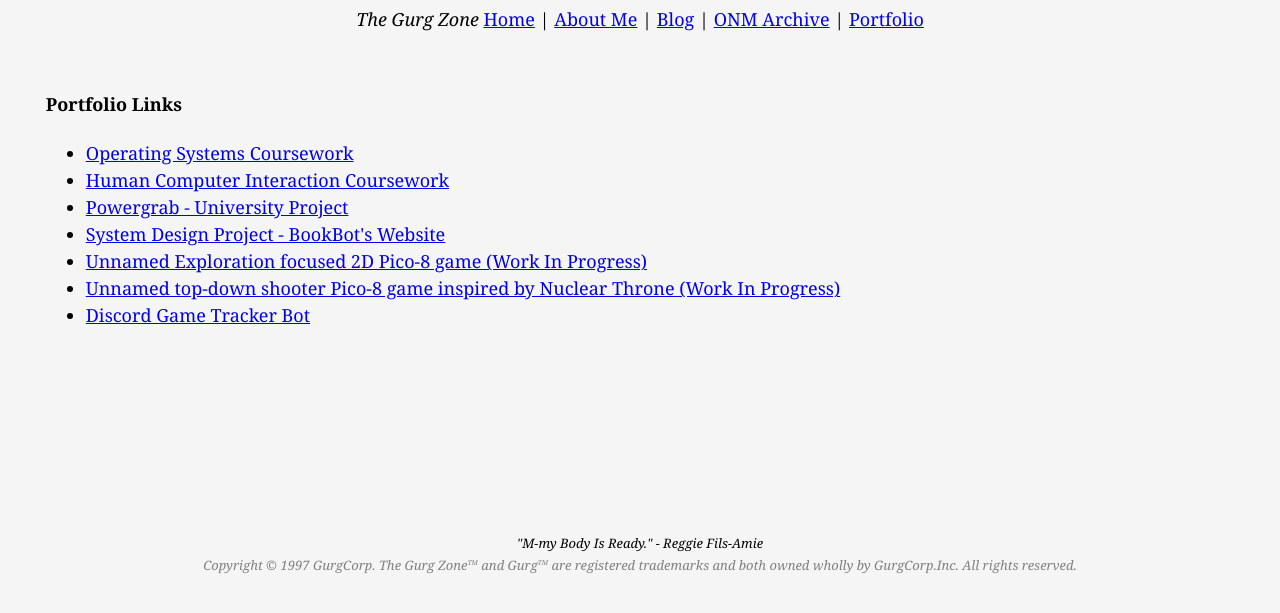
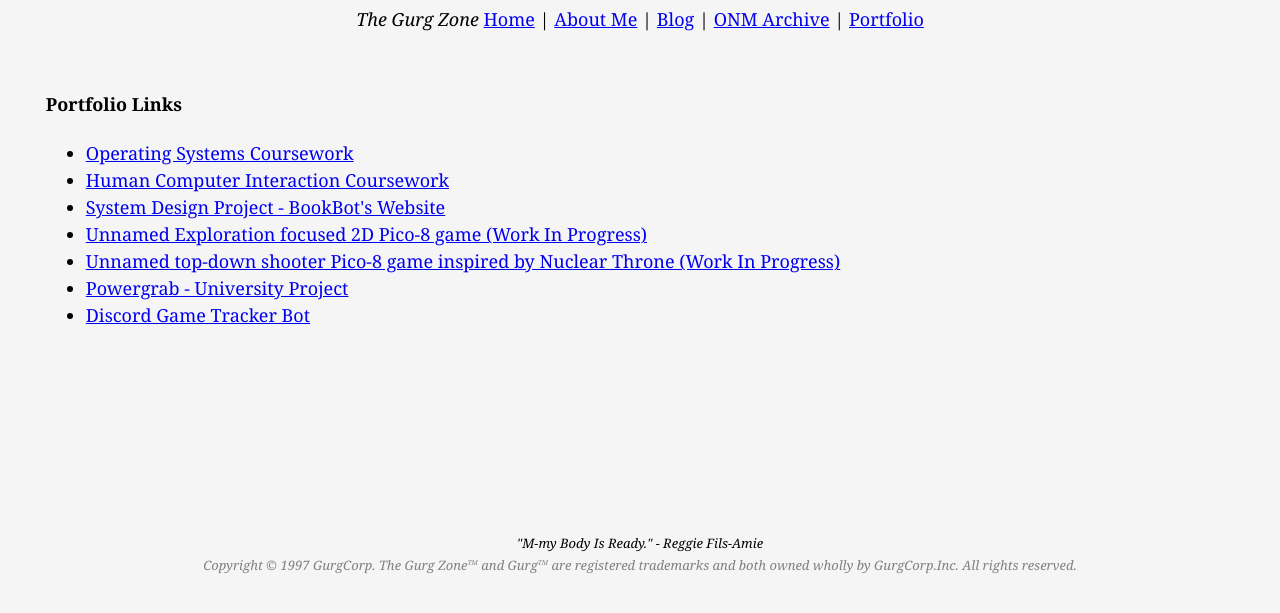
Before and after one commit to GreigHuth/greighuth.github.io, a Jekyll site: the page built from portfolio.html, in a window 1280 px wide. Shown: the top 613 px of the page. Built offline with Jekyll 4.4.1, drawn with Linux system fonts in a browser that asks for light colours.

Commit message:
Update portfolio.html

```diff
--- a/portfolio.html
+++ b/portfolio.html
@@ -8,25 +8,29 @@ layout: default
 
     <h4> Portfolio Links</h4>
     <ul>
+
       <li>
         <a href="https://github.com/GreigHuth/os-coursework"> Operating Systems Coursework</a>
       </li>
-      {% for post in site.posts %}
-        {% if post.categories contains "portfolio" %}
-          <li>
-            <a href ="{{ post.url }}"> {{ post.title }} </a>
-          </li>
-        {% endif %}
-      {% endfor %}
+
+      <li>
+          <a href="https://github.com/GreigHuth/Human-Computer-Interaction-Coursework"> Human Computer Interaction Coursework</a>
+      </li>
 
       <li>
         <a href ="https://sdpgroup16.wixsite.com/bookbot">System Design Project - BookBot's Website</a>
       </li>
+
       <li>
         <a href ="https://github.com/GreigHuth/nugam">Unnamed Exploration focused 2D Pico-8 game (Work In Progress)</a>
       </li>
+
       <li>
         <a href ="https://github.com/GreigHuth/nugam">Unnamed top-down shooter Pico-8 game inspired by Nuclear Throne  (Work In Progress)</a>
+      </li>
+
+      <li>
+        <a href="https://github.com/GreigHuth/powergrab"> Powergrab - University Project
       </li>
       <li>
         <a href="https://github.com/GreigHuth/DiscordGameTracker">Discord Game Tracker Bot</a>
```
